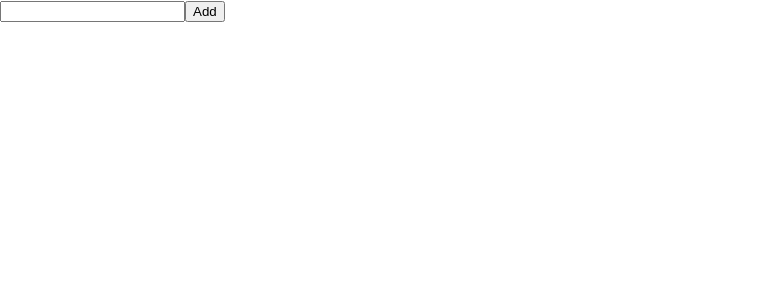
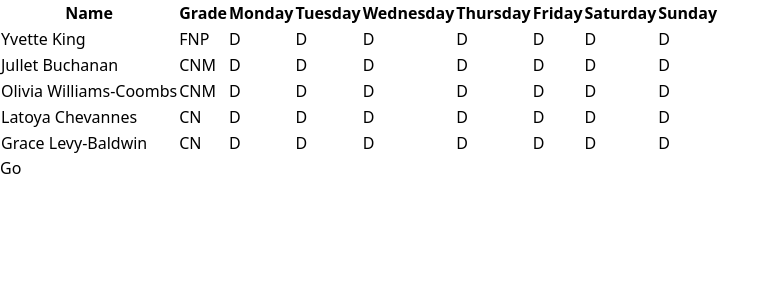
Before and after one commit to ShaneRich5/nurse-scheduling-problem, a React (Create React App) app: page / in a window 1280 px wide. Shown: the top 300 px of the page, without its empty margins (0-780 px from the left). Built offline with nearby package versions, Linux system fonts and the light colour scheme.

Commit message:
chore: additional configuration files

```diff
--- /dev/null
+++ b/craco.config.js
@@ -0,0 +1,10 @@
+module.exports = {
+    style: {
+      postcss: {
+        plugins: [
+          require('tailwindcss'),
+          require('autoprefixer'),
+        ],
+      },
+    },
+  }
--- a/src/App.css
+++ /dev/null
@@ -1,38 +0,0 @@
-.App {
-  text-align: center;
-}
-
-.App-logo {
-  height: 40vmin;
-  pointer-events: none;
-}
-
-@media (prefers-reduced-motion: no-preference) {
-  .App-logo {
-    animation: App-logo-spin infinite 20s linear;
-  }
-}
-
-.App-header {
-  background-color: #282c34;
-  min-height: 100vh;
-  display: flex;
-  flex-direction: column;
-  align-items: center;
-  justify-content: center;
-  font-size: calc(10px + 2vmin);
-  color: white;
-}
-
-.App-link {
-  color: #61dafb;
-}
-
-@keyframes App-logo-spin {
-  from {
-    transform: rotate(0deg);
-  }
-  to {
-    transform: rotate(360deg);
-  }
-}
--- a/src/App.tsx
+++ b/src/App.tsx
@@ -1,30 +1,75 @@
-import React, { useState } from 'react';
-import logo from './logo.svg';
-import './App.css';
+import React, { useEffect, useState } from 'react';
+import './index.css';
+
+interface Employee {
+  name: string,
+  grade: string,
+}
+
+const employees: Employee[] = [
+  { name: 'Yvette King', grade: 'FNP' },
+  { name: 'Jullet Buchanan', grade: 'CNM' },
+  { name: 'Olivia Williams-Coombs', grade: 'CNM' },
+  { name: 'Latoya Chevannes', grade: 'CN' },
+  { name: 'Grace Levy-Baldwin', grade: 'CN' },
+];
 
 const App = () => {
-  const [text, setText] = useState<string>('')
-  const [names, setNames] = useState<string[]>([])
+  const [schedule, setSchedule] = useState<any>(null)
 
-  const addName = () => {
-    if (text !== '') {
-      setNames([...names, text])
-      setText('')
+  useEffect(() => {
+    let grid: any = [];
+
+    for (const _ of employees) grid.push([])
+
+    for (let row = 0; row < employees.length; row++) {
+      for (let col = 0; col < 7; col++) {
+        grid[row].push('D')
+      }
     }
+
+    console.log(grid);
+    setSchedule(grid)
+  }, [employees])
+
+  const generateSchedule = () => {
+
   }
 
   return (
     <>
-      <input
-        value={text}
-        onChange={(event) => setText(event.target.value)}
-      />
-      <button onClick={() => addName()}>Add</button>
-      <ul>
-        {names.map((name: string, index: number) =>
-          <li key={index}>{name}</li>)
-        }
-      </ul>
+      {schedule ?
+      <table>
+        <tr>
+          <th>Name</th>
+          <th>Grade</th>
+          <th>Monday</th>
+          <th>Tuesday</th>
+          <th>Wednesday</th>
+          <th>Thursday</th>
+          <th>Friday</th>
+          <th>Saturday</th>
+          <th>Sunday</th>
+        </tr>
+        {employees.map((employee: Employee, rowIndex: number) =>
+          <tr key={rowIndex}>
+            <td>{employee.name}</td>
+            <td>{employee.grade}</td>
+            {[0, 1, 2, 3, 4, 5, 6].map((columnIndex: number) =>
+              <>
+                <td key={columnIndex}>{schedule[rowIndex][columnIndex]}</td>
+              </>
+            )}
+            <td></td>
+            <td></td>
+            <td></td>
+            <td></td>
+            <td></td>
+          </tr>
+        )}
+      </table>
+      : <>Loading..</>}
+      <button onClick={() => generateSchedule()}>Go</button>
     </>
   )
 }
--- a/src/index.css
+++ b/src/index.css
@@ -1,13 +1,3 @@
-body {
-  margin: 0;
-  font-family: -apple-system, BlinkMacSystemFont, 'Segoe UI', 'Roboto', 'Oxygen',
-    'Ubuntu', 'Cantarell', 'Fira Sans', 'Droid Sans', 'Helvetica Neue',
-    sans-serif;
-  -webkit-font-smoothing: antialiased;
-  -moz-osx-font-smoothing: grayscale;
-}
-
-code {
-  font-family: source-code-pro, Menlo, Monaco, Consolas, 'Courier New',
-    monospace;
-}
+@tailwind base;
+@tailwind components;
+@tailwind utilities;
--- /dev/null
+++ b/tailwind.config.js
@@ -0,0 +1,11 @@
+module.exports = {
+  purge: ['./src/**/*.{js,jsx,ts,tsx}', './public/index.html'],
+  darkMode: false, // or 'media' or 'class'
+  theme: {
+    extend: {},
+  },
+  variants: {
+    extend: {},
+  },
+  plugins: [],
+}
```
Also changed, not shown: package.json (+8 -3 lines), 1 other file (tests, documents, lock files or other folders).
